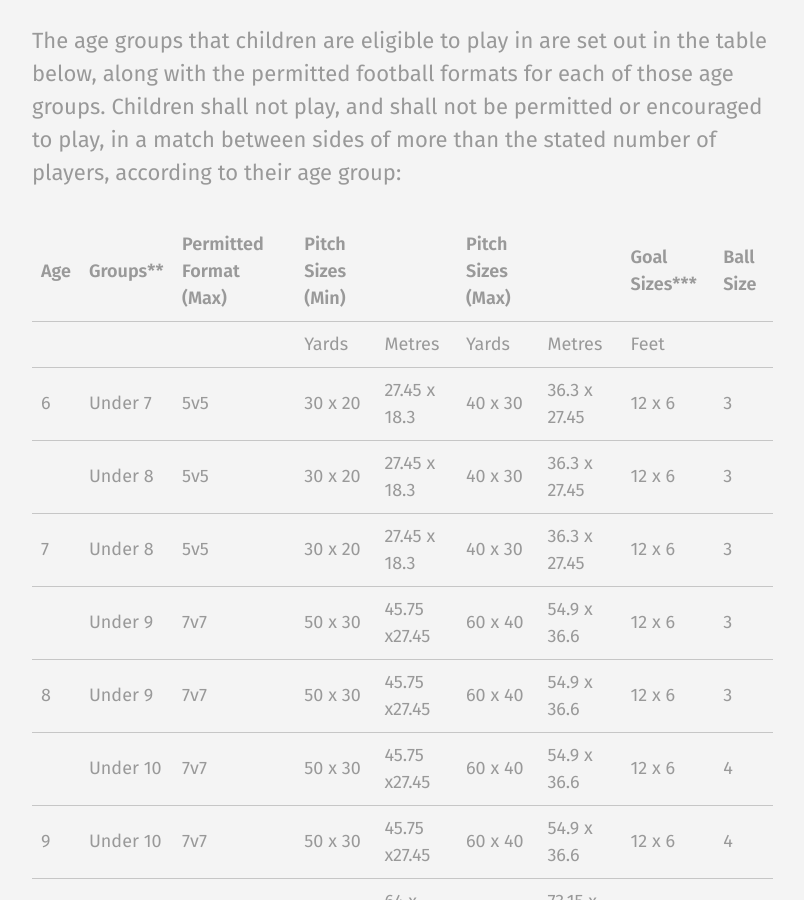
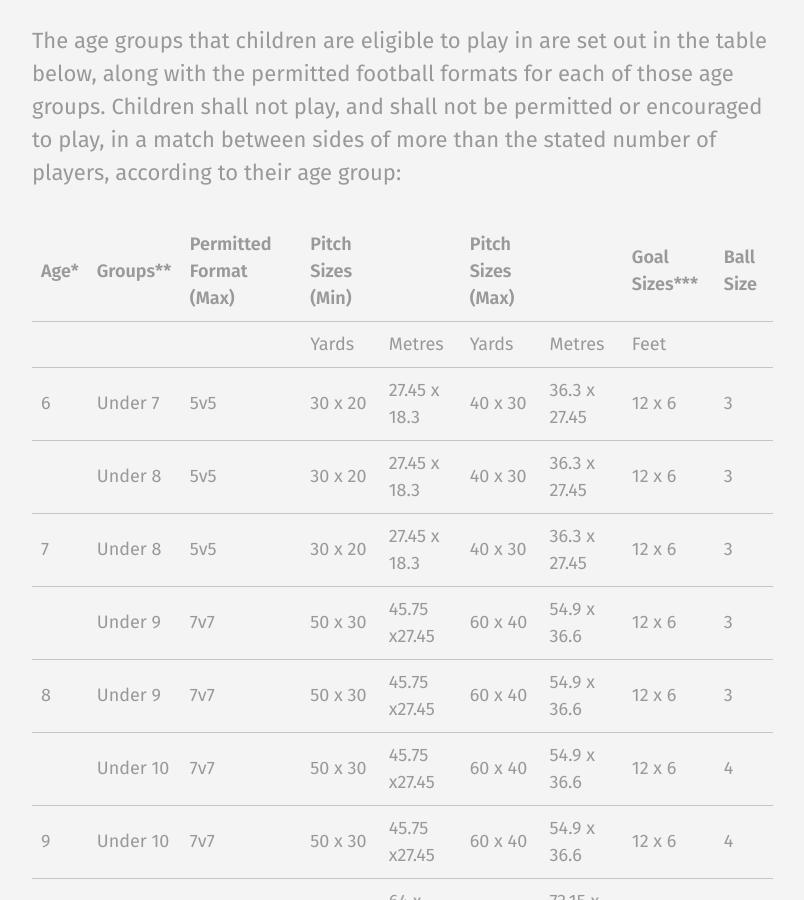
Before and after one commit to rotherleague/Rother, a Jekyll site: the page built from rules.md, in a window 1280 px wide and 900 px high, scrolled down 28925 px. Shown: the whole window, without its empty margins (56-860 px from the left). Built offline with Jekyll 4.4.1, drawn with Linux system fonts in a browser that asks for light colours.

Commit message:
Update 18.md

```diff
--- a/_includes/rules/18.md
+++ b/_includes/rules/18.md
@@ -46,7 +46,7 @@ Notwithstanding the above, a child is permitted to play up in the age group abov
 
 The age groups that children are eligible to play in are set out in the table below, along with the permitted football formats for each of those age groups. Children shall not play, and shall not be permitted or encouraged to play, in a match between sides of more than the stated number of players, according to their age group:
 
-| Age	| Groups**	| Permitted Format (Max)	 |  Pitch Sizes (Min)	| 	|  Pitch Sizes (Max) |   | Goal Sizes***	| Ball Size |
+| Age\*	| Groups\*\*	| Permitted Format (Max)	 |  Pitch Sizes (Min)	| 	|  Pitch Sizes (Max) |   | Goal Sizes\*\*\*	| Ball Size |
 |----|----------|-------|----------|---------------|-----------|---------------|---------|---|
 |    |          |       | Yards    | Metres        | Yards     | Metres        | Feet    |   |
 | 6 	| Under 7	 | 5v5   | 30 x 20  | 27.45 x 18.3  | 40 x 30   | 36.3 x 27.45  | 12 x 6  | 3 |
```
